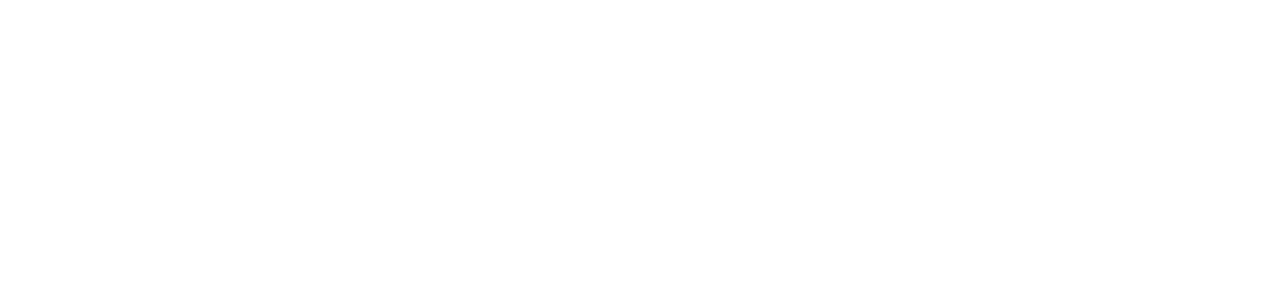
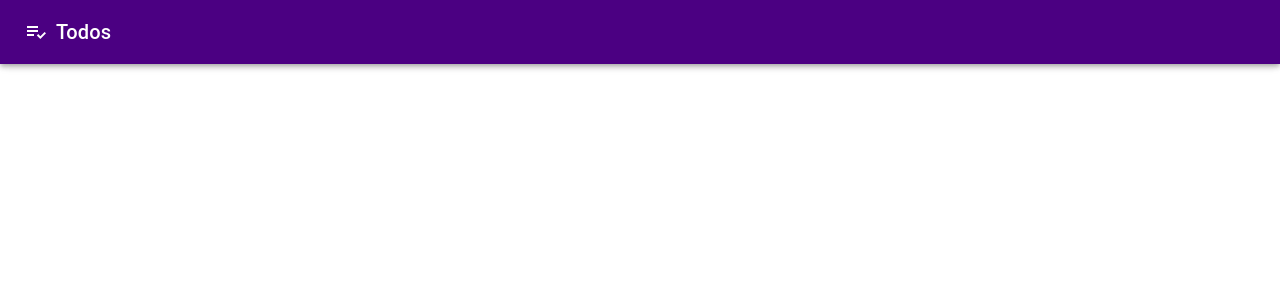
Before and after one commit to Karinkaaa/todo-list, a React (Create React App) app: page / in a window 1280 px wide. Shown: the top 300 px of the page. Built offline with nearby package versions, Linux system fonts and the light colour scheme.

Commit message:
created nav component

```diff
--- a/src/App.tsx
+++ b/src/App.tsx
@@ -1,5 +1,11 @@
-function App() {
-  return <div></div>;
-}
+import { TodoNavigation } from "./components/TodoNavigation";
+
+export const App: React.FC = () => {
+  return (
+    <>
+      <TodoNavigation />
+    </>
+  );
+};
 
 export default App;
--- /dev/null
+++ b/src/components/TodoNavigation.tsx
@@ -0,0 +1,24 @@
+import { PlaylistAddCheck } from "@mui/icons-material";
+import { AppBar, CssBaseline, Toolbar, Typography } from "@mui/material";
+import React from "react";
+
+export const TodoNavigation: React.FC = () => {
+  return (
+    <>
+      <CssBaseline />
+      <AppBar sx={{ bgcolor: "indigo" }}>
+        <Toolbar>
+          <Typography
+            variant="h6"
+            component="div"
+            sx={{ display: "flex", alignItems: "center" }}
+          >
+            <PlaylistAddCheck sx={{ mr: 1 }} />
+            <span>Todos</span>
+          </Typography>
+        </Toolbar>
+      </AppBar>
+      <Toolbar id="back-to-top-anchor" />
+    </>
+  );
+};
```
